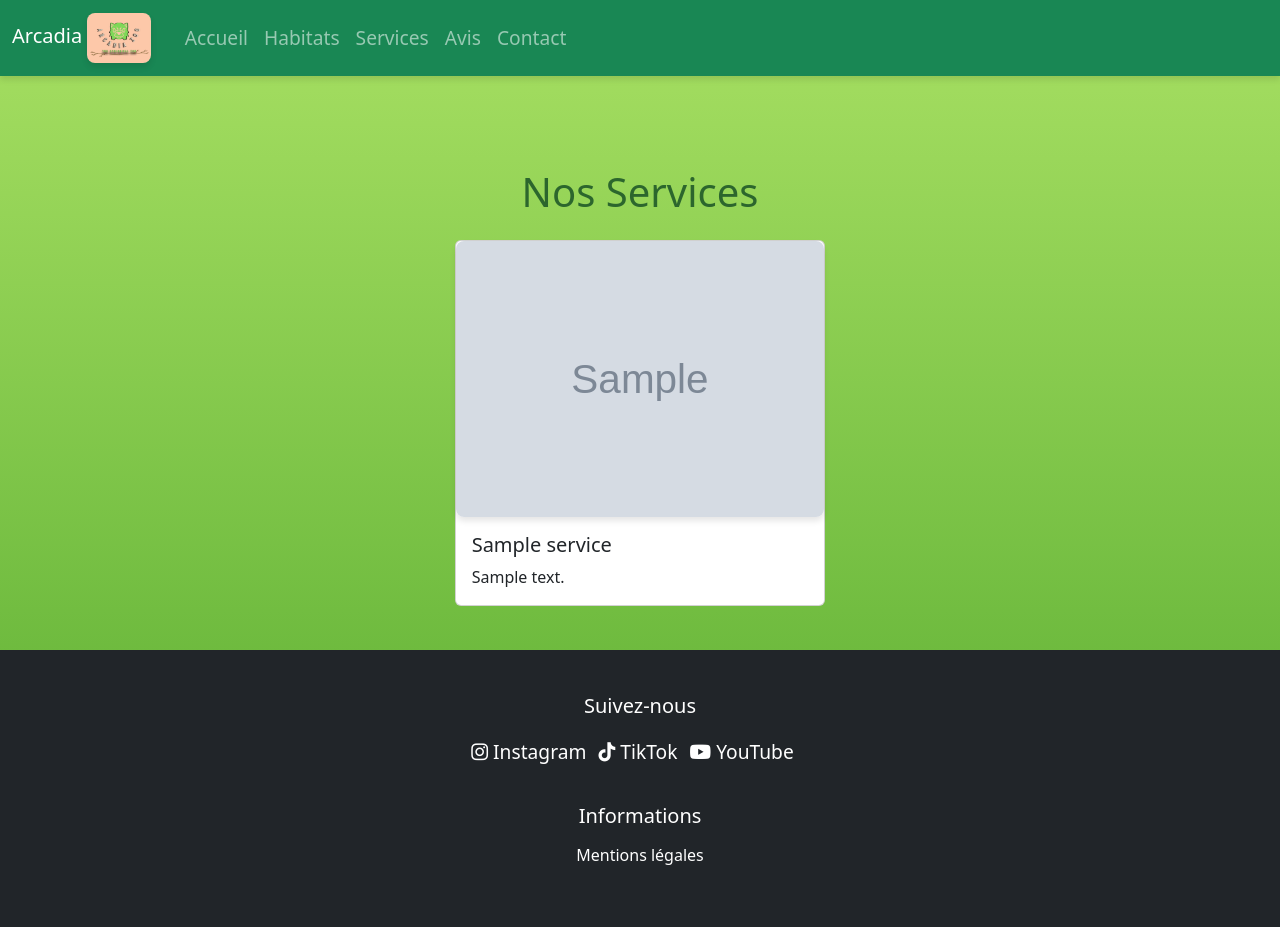
After one commit to EKreir/dossierProjet, a PHP site: page /services in a window 1280 px wide. The commit adds this page. Run offline with PHP 8.4, Linux system fonts and the light colour scheme; tables that the repository leaves empty or names only in its code hold one stand-in row (values such as "Sample post"); grey boxes marked "Sample" are stand-in pictures.

Commit message:
add and update services part

```diff
--- a/controllers/PublicController.php
+++ b/controllers/PublicController.php
@@ -9,4 +9,11 @@ class PublicController {
         // Charger la vue pour l'accueil
         require_once __DIR__ . '/../views/home.php';
     }
+
+    public function services() {
+        $serviceModel = new Service();
+        $services = $serviceModel->getAllServices(); // Récupérer tous les services
+        // Afficher la page des services avec les données
+        require_once __DIR__ . '/../views/services.php';
+    }
 }
--- a/public/index.php
+++ b/public/index.php
@@ -266,6 +266,13 @@ $router->add('/home', function() {
     $publicController->home();
 });
 
+// Route pour la page des services
+$router->add('/services', function() {
+    $publicController = new PublicController();
+    $publicController->services(); // Appel de la méthode services
+});
+
+
 
 // Dispatcher la requête
 $requestPath = parse_url($_SERVER['REQUEST_URI'], PHP_URL_PATH);
--- /dev/null
+++ b/views/services.php
@@ -0,0 +1,24 @@
+<?php include 'template/clientHeader.php'; ?>
+
+<?php include 'template/clientNavbar.php'; ?>
+
+<div class="container mt-5">
+    <h1 class="text-center my-4">Nos Services</h1>
+    <div class="row">
+        <?php foreach ($services as $service): ?>
+            <div class="col-md-4 mb-4">
+                <div class="card">
+                    <?php if ($service['image']): ?>
+                        <img src="<?= $service['image'] ?>" class="card-img-top" alt="<?= $service['name'] ?>">
+                    <?php endif; ?>
+                    <div class="card-body">
+                        <h5 class="card-title"><?= htmlspecialchars($service['name']) ?></h5>
+                        <p class="card-text"><?= htmlspecialchars($service['description']) ?></p>
+                    </div>
+                </div>
+            </div>
+        <?php endforeach; ?>
+    </div>
+</div>
+
+<?php include 'template/clientFooter.php'; ?>
--- a/views/template/clientNavbar.php
+++ b/views/template/clientNavbar.php
@@ -16,7 +16,7 @@
                     <a class="nav-link" href="#habitats">Habitats</a>
                 </li>
                 <li class="nav-item">
-                    <a class="nav-link" href="#services">Services</a>
+                    <a class="nav-link" href="/services">Services</a>
                 </li>
                 <li class="nav-item">
                     <a class="nav-link" href="#animals">Avis</a>
```
